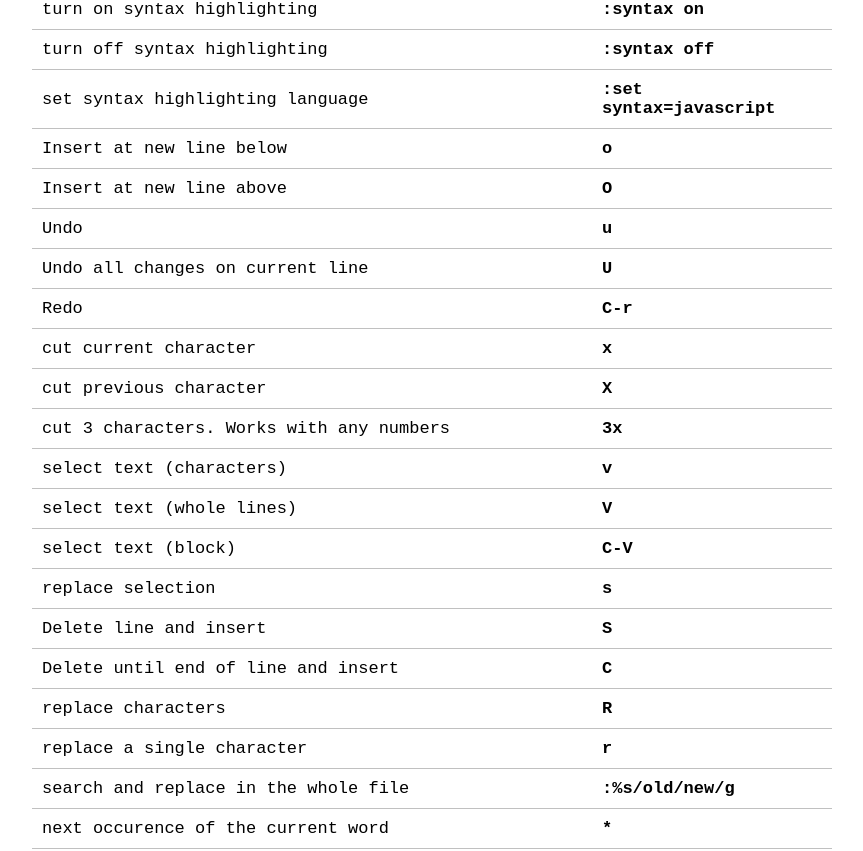
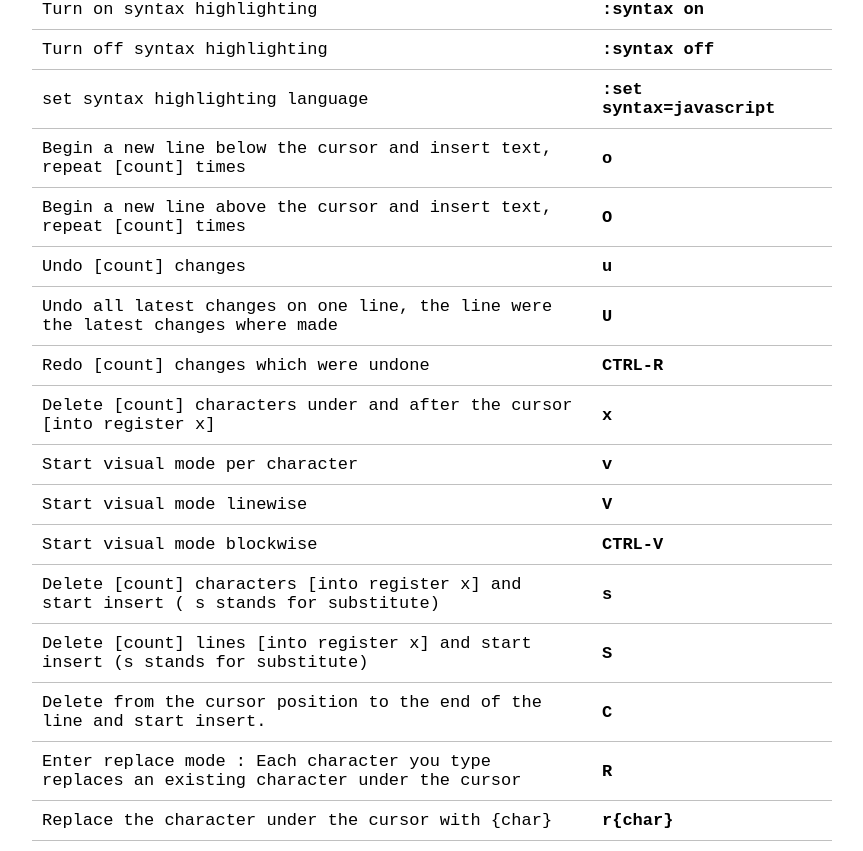
Before and after one commit to yann-yinn/vim-interactive-cheat-sheet, a React (Create React App) app: page / in a window 1280 px wide. Shown: the part 1920-2771 px from the top of the page, without its empty margins (208-1071 px from the left). Built offline with nearby package versions, Linux system fonts and the light colour scheme.

Commit message:
end of fixes - all labels have been rewritten using :help command

```diff
--- a/src/commands.js
+++ b/src/commands.js
@@ -192,12 +192,12 @@ export default [
     keywords: "go move jump previous occurence find character"
   },
   {
-    label: "turn on syntax highlighting",
+    label: "Turn on syntax highlighting",
     keywords: "syntax color sntax clor highlighting",
     command: ":syntax on"
   },
   {
-    label: "turn off syntax highlighting",
+    label: "Turn off syntax highlighting",
     keywords: "syntax color sntax clor highlighting",
     command: ":syntax off"
   },
@@ -207,94 +207,87 @@ export default [
     command: ":set syntax=javascript"
   },
   {
-    label: "Insert at new line below",
+    label:
+      "Begin a new line below the cursor and insert text, repeat [count] times",
     command: "o",
     keywords: "Insert write new line below nw lne inster insert below"
   },
   {
-    label: "Insert at new line above",
+    label:
+      "Begin a new line above the cursor and insert text, repeat [count] times",
     command: "O",
     keywords: "Insert write new line above nw lne inster insert above"
   },
   {
-    label: "Undo",
+    label: "Undo [count] changes",
     command: "u",
     keywords: "undo udo ndo udno ctrl-z ctrl z"
   },
   {
-    label: "Undo all changes on current line",
+    label:
+      "Undo all latest changes on one line, the line were the latest changes where made",
     command: "U",
     keywords: "undo udo ndo udno ctrl-z ctrl z"
   },
   {
-    label: "Redo",
-    command: "C-r",
-    keywords: "redo"
+    label: "Redo [count] changes which were undone",
+    command: "CTRL-R",
+    keywords: "redo undo"
   },
   {
-    label: "cut current character",
+    label:
+      "Delete [count] characters under and after the cursor [into register x]",
     command: "x",
     keywords: "delete character cut delte"
   },
   {
-    label: "cut previous character",
-    command: "X",
-    keywords: "dkte delete cut delte"
-  },
-  {
-    label: "cut 3 characters. Works with any numbers",
-    command: "3x",
-    keywords: "delete cut delte"
-  },
-  {
-    label: "select text (characters)",
+    label: "Start visual mode per character",
     command: "v",
     keywords: "visual selection slecting selecting selct"
   },
   {
-    label: "select text (whole lines)",
+    label: "Start visual mode linewise",
     command: "V",
     keywords: "slecting selecting selct visual line"
   },
   {
-    label: "select text (block)",
-    command: "C-V",
+    label: "Start visual mode blockwise",
+    command: "CTRL-V",
     keywords: "slecting selecting visual block selct"
   },
   {
-    label: "replace selection",
+    label:
+      "Delete [count] characters [into register x] and start insert ( s stands for substitute)",
     command: "s",
     keywords: "visual selection slecting selecting selct"
   },
   {
-    label: "Delete line and insert",
+    label:
+      "Delete [count] lines [into register x] and start insert (s stands for substitute)",
     command: "S",
     keywords: "delete insert write line"
   },
   {
-    label: "Delete until end of line and insert",
+    label:
+      "Delete from the cursor position to the end of the line and start insert.",
     command: "C",
     keywords: "delete insert write end line"
   },
   {
-    label: "replace characters",
+    label:
+      "Enter replace mode : Each character you type replaces an existing character under the cursor",
     command: "R",
     keywords: "replace write rplace replce insert insrt"
   },
   {
-    label: "replace a single character",
-    command: "r",
+    label: "Replace the character under the cursor with {char}",
+    command: "r{char}",
     keywords: "replace write rplace replce insert insrt"
   },
   {
-    label: "search and replace in the whole file",
+    label: "Search and replace in the whole file",
     command: ":%s/old/new/g",
     keywords: "search find replace reaplce serch sarch sreach rplace"
-  },
-  {
-    label: "next occurence of the current word",
-    command: "*",
-    keywords: "search find next occurence"
   },
   {
     label: "search and replace in the current line",
@@ -308,9 +301,20 @@ export default [
       "search find replace occurences ocurences reaplce serch sarch sreach rplace"
   },
   {
-    label: "search and replace (case insensitive)",
+    label: "Search and replace (case insensitive)",
     command: ":%s/old/new/gi",
     keywords: "search find replace reaplce serch sarch sreach rplace"
+  },
+  {
+    label:
+      "Search forward for the [count]'th occurence of the word nearest to the cursor.",
+    command: "*",
+    keywords: "search find next occurence ocurence"
+  },
+  {
+    label: 'Same as "*", but search backwards. ',
+    command: "#",
+    keywords: "search find next occurence ocurence"
   },
   {
     label: "Uppercase character",
@@ -328,83 +332,75 @@ export default [
     keywords: "lower lowercase lowrecase lowrcase"
   },
   {
-    label: "Lowercase line",
-    command: "Vu",
-    keywords: "lower lowercase lowrecase lowrcase"
+    label:
+      "Switch case of the character under the cursor and move the cursor to the right",
+    command: "~",
+    keywords: "lower lowercase lowrecase lowrcase uppercase upercase uppercase"
   },
   {
-    label: "Indent whole file",
-    command: "gg=G",
-    keywords: "autoindent auto-index autoindentation reindent re-indent"
-  },
-  {
-    label: "re-indent current line",
+    label: "Reindent current line",
     command: "==",
     keywords: "autoindent indent auto-index autoindentation reindent re-indent"
   },
   {
-    label: "enable line numbers",
+    label: "Display line numbers",
     command: ":set number",
-    keywords: "display line numbers enable line numbers"
+    keywords: "display line numbers nmbers enable line numbers"
   },
   {
-    label: "search (top to bottom)",
-    command: "/myWord",
-    keywords: "/ srch find search saerch"
+    label: "Search forward for the [count]'th occurence of {pattern}",
+    command: "/{pattern}",
+    keywords: "/ ? srch find search saerch"
   },
   {
-    label: "search result : next occurence in same direction",
+    label: "Search backward for the [count]'th previous occurence of {pattern}",
+    command: "?{patten}",
+    keywords: "/ ? srch find search saerch"
+  },
+  {
+    label: "Search result : next occurence in same direction",
     command: "n",
     keywords: "/ srch find search saerch next result"
   },
   {
-    label: "search result : next occurence in opposite direction",
+    label: "Search result : next occurence in opposite direction",
     command: "N",
     keywords:
-      "/ srch earch find search saerch next result reverse opposite backwards"
+      "/ srch earch find search saerch next result reverse opposite backward"
   },
   {
-    label: "search (bottom to top)",
-    command: "?myWord",
-    keywords: "/ srch find search saerch"
-  },
-  {
-    label: "search",
-    command: "/myWord",
-    keywords: "srch earch find search saerch"
-  },
-  {
-    label: "open vim with directory listing",
+    label: "Open vim with directory listing",
     command: "vim .",
     keywords:
       "open file explorer dirctory directory listing browser explrer brower browsr"
   },
   {
-    label: "open file index.js with vim, directly at line 86",
-    command: "vi index.js +86",
+    label: "Open file index.js with Vim, jumping directly at line 86",
+    command: "vim index.js +86",
     keywords: "open file line"
   },
   {
-    label: "open file explorer (split window horizontally)",
+    label: "Open file explorer (split window horizontally)",
     command: ":Sex",
     keywords:
       "file open explorer directory listing browser explrer brower browsr"
   },
   {
-    label: "open file explorer (split window vertically)",
+    label: "Open file explorer (split window vertically)",
     command: ":Vex",
     keywords:
       "file open explorer directory listing browser explrer brower browsr"
   },
   {
-    label: "open new tab",
+    label:
+      "Open a new tab page with an empty window, after the current tab page",
     command: ":tabnew",
-    keywords: "open new tab"
+    keywords: "Go goto open new tab"
   },
   {
-    label: "show next tab",
+    label: "Go to the next tab page",
     command: ":gt",
-    keywords: "show next tab"
+    keywords: "Go to goto show next tab"
   },
   {
     label: "Turn on auto-indent",
@@ -412,7 +408,7 @@ export default [
     keywords: "set autoindent auto-indent"
   },
   {
-    label: "indent",
+    label: "Indent",
     command: ">>",
     keywords: "indent"
   },
@@ -422,28 +418,28 @@ export default [
     keywords: "unindent un-indent"
   },
   {
-    label: `execute a unix command - example with "ls"`,
-    command: ":!ls",
+    label: "Execute {cmd} with the shell",
+    command: ":!{cmd}",
     keywords: "unix command execute unx commnd excte execte"
   },
   {
-    label: "Change colorscheme to blue theme. Use tab to browse colorschemes.",
-    command: ":colo blue",
+    label: "Load color sheme {name}",
+    command: ":colo {name}",
     keywords: "colorscheme color clor theme syntax"
   },
   {
-    label: "Split window horizontally",
+    label: "Split current window horizontally",
     command: ":split",
     keywords: "split window wndow splut splt horizontally"
   },
   {
-    label: "Split window vertically",
+    label: "Split current window vertically",
     command: ":vsplit",
     keywords: "split window wndow splut splt horizontally"
   },
   {
-    label: "switch window",
-    command: "C-w w",
+    label: "Go to N next window",
+    command: "CTRL-W w",
     keywords: "wndow window change switch split splut splt horizontally"
   },
   {
@@ -452,27 +448,22 @@ export default [
     keywords: "reload re-load vimrc"
   },
   {
-    label: "Jump to the beginning of the line (first non-blank character)",
-    command: "^",
-    keywords: "go to start beginning line jump"
-  },
-  {
-    label: "enable mouse support",
+    label: "Enable mouse support",
     command: ":set mouse=a",
     keywords: "mouse mose muse enable"
   },
   {
-    label: 'set a mark : type "m" followed by a letter',
-    command: "ma",
-    keywords: "marks bookmark"
+    label: 'Set a mark at cursor position: type "m" followed by a letter',
+    command: "m{a-zA-Z}",
+    keywords: "marks bookmark mrk"
   },
   {
-    label: 'jump to mark "a"',
-    command: "'a",
-    keywords: "marks bookmark"
+    label: "Jump to the mark {a-z} in the current buffer",
+    command: "'{a-zA-Z}",
+    keywords: "marks bookmark mrk"
   },
   {
-    label: "list all marks",
+    label: "List all the current marks",
     command: ":marks",
     keywords: "list marks bookmark"
   },
@@ -482,14 +473,14 @@ export default [
     keywords: "delete marks bookmark"
   },
   {
-    label: 'delete mark "a"',
-    command: ":delmarks a",
+    label: "Delete the specified marks",
+    command: ":delmarks {marks}",
     keywords: "delete marks bookmark"
   },
   {
-    label: "repeat last change in normal mode",
+    label: "Repeat last change.",
     command: ".",
-    keywords: "reapet change last repeat"
+    keywords: "reapet change last repeat rpeat"
   },
   {
     label:
```
